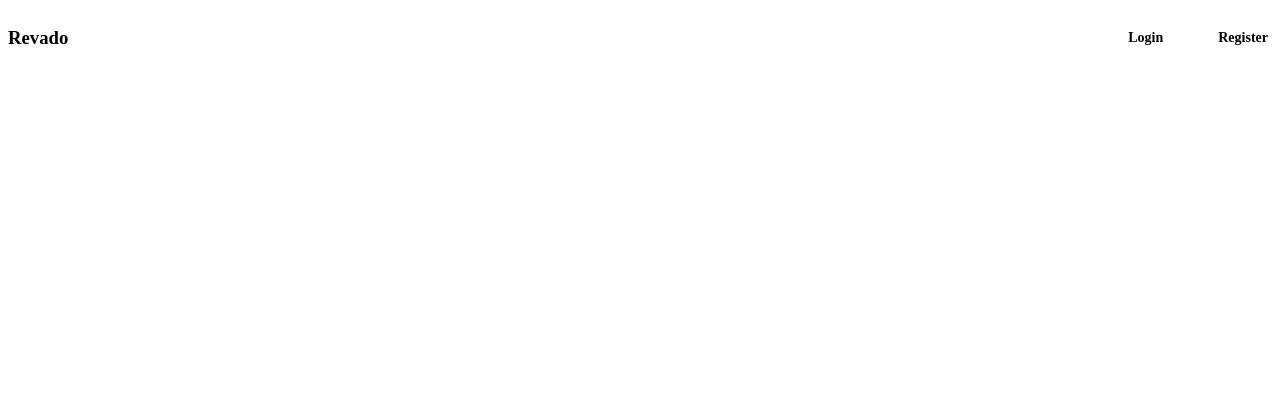
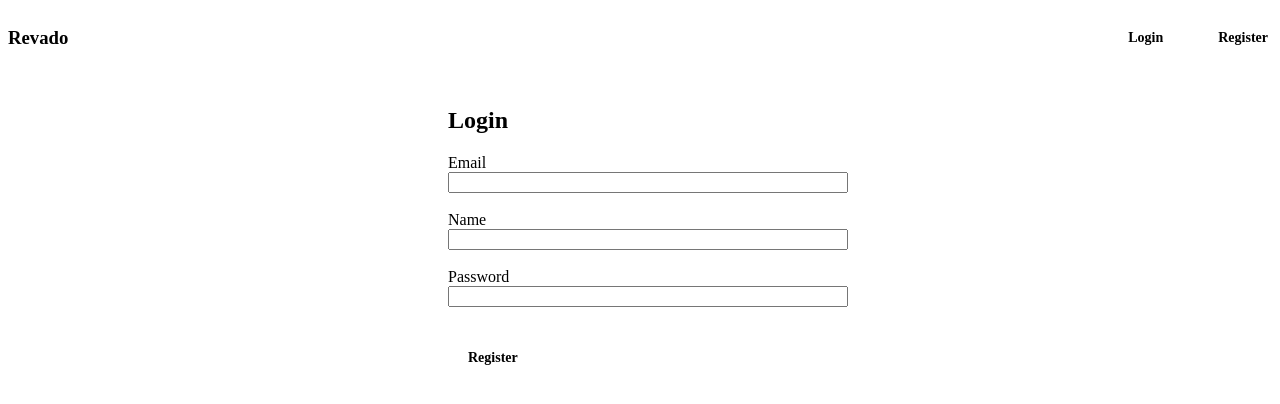
Before and after one commit to liammccluskey/revado-frontend, an Angular app: page /register in a window 1280 px wide. Shown: the top 404 px of the page. Built offline with nearby package versions, Linux system fonts and the light colour scheme.

Commit message:
added registration functionality

```diff
--- a/src/app/components/main-header/main-header.component.ts
+++ b/src/app/components/main-header/main-header.component.ts
@@ -18,13 +18,6 @@ export class MainHeaderComponent {
   // Utils
 
   isLoggedIn() {
-    if (this.auth.getIsLoggedIn()) {
-
-    console.log('mainheader: is logged in ')
-    } else {
-
-    console.log('mainheader: is not logged in ')
-    }
     return this.auth.getIsLoggedIn();
   }
 
--- a/src/app/pages/login-page/login-page.component.ts
+++ b/src/app/pages/login-page/login-page.component.ts
@@ -1,4 +1,4 @@
-import { Component, effect, signal } from '@angular/core';
+import { Component, signal } from '@angular/core';
 import { ButtonComponent } from '../../components/button/button.component';
 import { PageContainerComponent } from '../../components/page-container/page-container.component';
 import { BodyContainerComponent } from '../../components/body-container/body-container.component';
@@ -31,11 +31,9 @@ export class LoginPageComponent {
     this.auth.login(data)
       .subscribe({
         next: user => {
-          console.log(user)
           this.router.navigate(['/home']);
         },
         error: error => {
-          console.log(error)
           this.loginError.set(error.error.message);
         }
       });
--- a/src/app/pages/registration-page/registration-page.component.css
+++ b/src/app/pages/registration-page/registration-page.component.css
@@ -0,0 +1,17 @@
+.login-card {
+    padding: 20px;
+    width: 400px;
+    display: flex;
+    flex-direction: column;
+    align-items: stretch;
+    justify-content: flex-start;
+    align-self: center;
+}
+
+.title-text {
+    margin-bottom: 20px;
+}
+
+.error-text {
+    color: var(--error);
+}
--- a/src/app/pages/registration-page/registration-page.component.html
+++ b/src/app/pages/registration-page/registration-page.component.html
@@ -1,6 +1,39 @@
 <app-page-container>
     <app-main-header />
     <app-body-container>
-
+        <div class="login-card float-container">
+            <h2 class="title-text">Login</h2>
+            <label>Email</label>
+            <input
+                type="email"
+                [value]="email()"
+                (input)="onChangeEmail($any($event.target)?.value)"
+            />
+            <br />
+            <label>Name</label>
+            <input
+                type="text"
+                [value]="name()"
+                (input)="onChangeName($any($event.target)?.value)"
+            />
+            <br />
+            <label>Password</label>
+            <input
+                type="password"
+                [value]="password()"
+                (input)="onChangePassword($any($event.target)?.value)"
+            />
+            <br />
+            @if (registrationError()) {
+                <p class="error-text">Error: {{registrationError()}}</p>
+            }
+            <br />
+            <app-button
+                [title]="'Register'"
+                [size]="'medium'"
+                [color]="'solid'"
+                (onClick)="onClickRegister()"
+            />
+        </div>
     </app-body-container>
 </app-page-container>
--- a/src/app/pages/registration-page/registration-page.component.ts
+++ b/src/app/pages/registration-page/registration-page.component.ts
@@ -1,14 +1,68 @@
-import { Component } from '@angular/core';
+import { Component, signal } from '@angular/core';
+import { ButtonComponent } from '../../components/button/button.component';
 import { PageContainerComponent } from '../../components/page-container/page-container.component';
+import { BodyContainerComponent } from '../../components/body-container/body-container.component';
 import { MainHeaderComponent } from '../../components/main-header/main-header.component';
-import { BodyContainerComponent } from '../../components/body-container/body-container.component';
+import { CommonModule } from '@angular/common';
+import { AuthService } from '../../services/auth-service.service';
+import { Router } from '@angular/router';
 
 @Component({
   selector: 'app-registration-page',
-  imports: [PageContainerComponent, MainHeaderComponent, BodyContainerComponent],
+  imports: [
+    ButtonComponent,
+    CommonModule,
+    PageContainerComponent,
+    BodyContainerComponent,
+    MainHeaderComponent
+  ],
   templateUrl: './registration-page.component.html',
   styleUrl: './registration-page.component.css'
 })
 export class RegistrationPageComponent {
+  email = signal<string>("");
+  name = signal<string>("");
+  password = signal<string>("");
+  registrationError = signal<string | undefined>(undefined);
 
+  constructor(private auth: AuthService, private router: Router) {}
+
+  onClickRegister() {
+    if (!this.verifyCanRegister()) {
+      return
+    }
+    const data = {email: this.email(), password: this.password(), name: this.name()}
+    this.auth.registerAndLogin(data)
+      .subscribe({
+        next: user => {
+          this.router.navigate(['/home']);
+        },
+        error: error => {
+          this.registrationError.set(error.error.message);
+        }
+      });
+  }
+
+  verifyCanRegister() {
+    if (!this.email() || !this.password() || !this.name()) {
+      this.registrationError.set("Email, name, and password are required fields.")
+      return false
+    }
+    return true
+  }
+
+  onChangeEmail(value: string) {
+    this.email.set(value);
+    this.registrationError.set(undefined);
+  }
+
+  onChangeName(value: string) {
+    this.name.set(value);
+    this.registrationError.set(undefined);
+  }
+
+  onChangePassword(value: string) {
+    this.password.set(value);
+    this.registrationError.set(undefined);
+  }
 }
```
